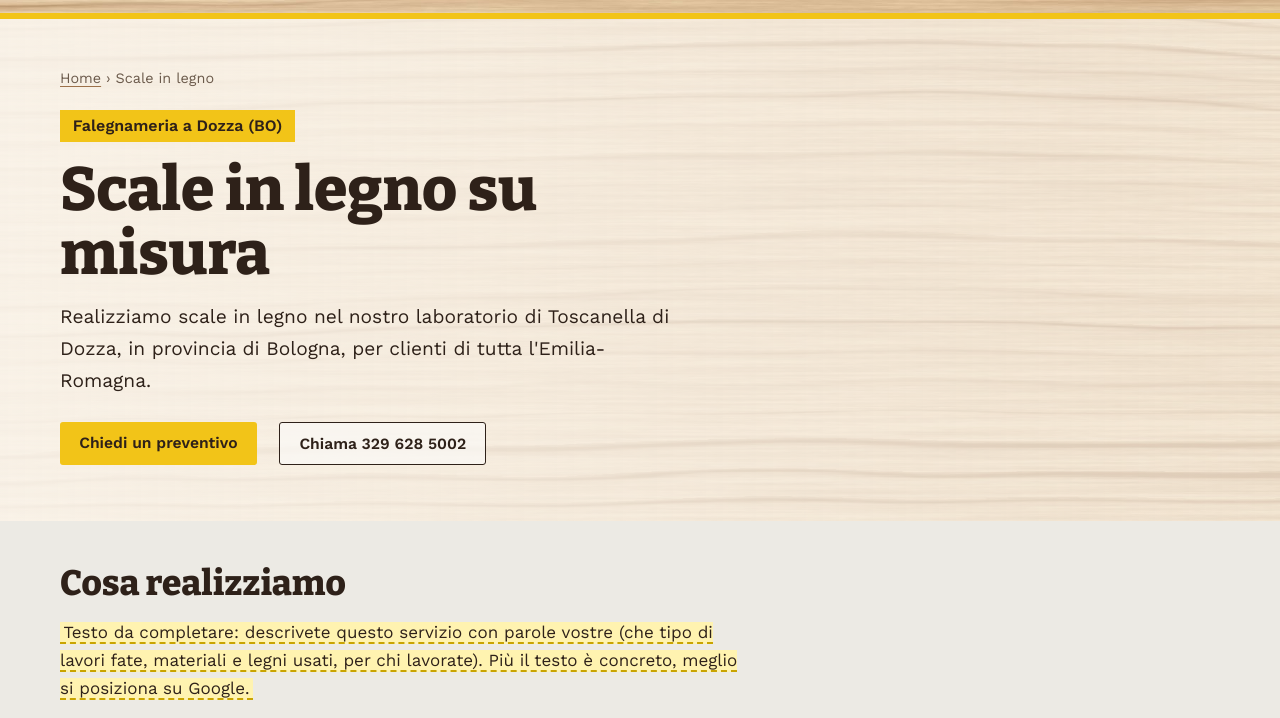
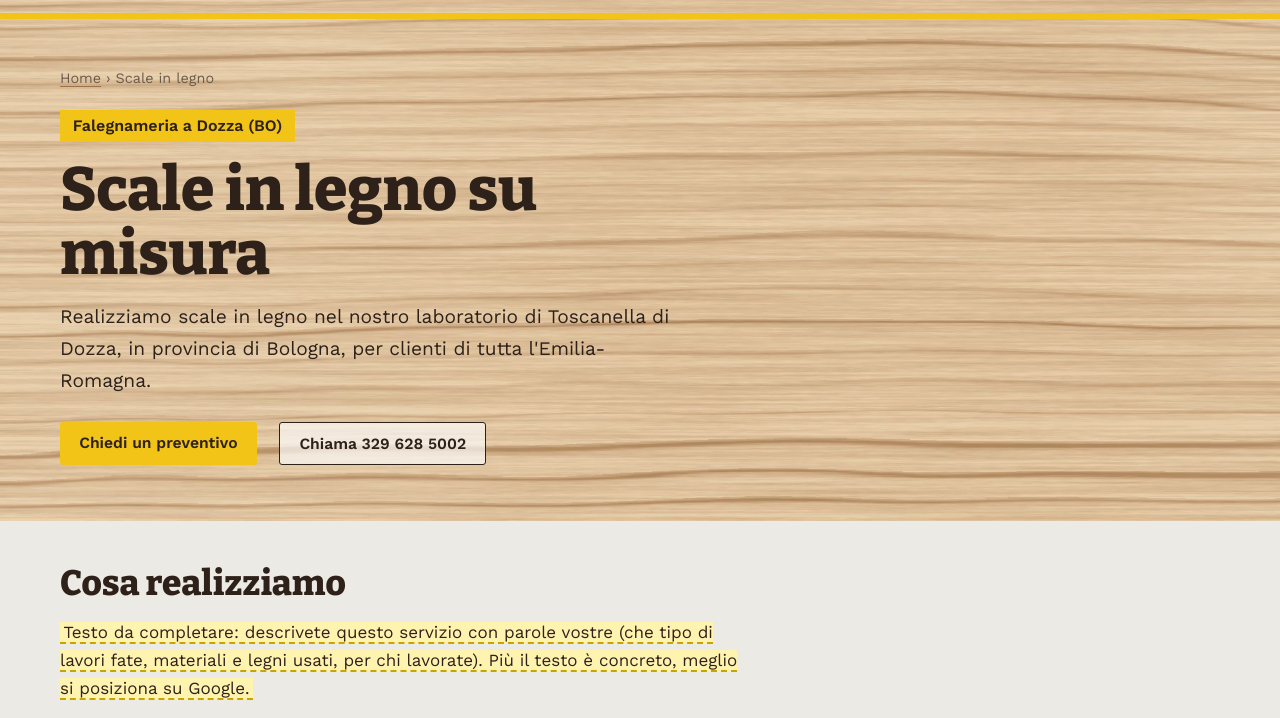
Before and after one commit to ilcastoro/ilcastoro.github.io, a plain HTML site: page scale-in-legno.html in a window 1280 px wide. Shown: the part 75-793 px from the top of the page. Drawn offline with nearby package versions, Linux system fonts and the light colour scheme.

Commit message:
Legno uniforme nell'apertura, senza sfumatura chiara a sinistra
Co-Authored-By: Claude Opus 5.5 <noreply@anthropic.com>
Claude-Session: https://claude.ai/code/session_013yCEezBgPxXtptbJ3hqXxY

```diff
--- a/pagine.css
+++ b/pagine.css
@@ -43,7 +43,7 @@ th{background:#f1e8da;font-weight:600}
 .servizio nav{display:flex;gap:.5rem}
 .servizio nav a{font-weight:600;text-decoration:none;padding:.55rem 1rem;border-radius:4px;background:rgba(251,250,247,.75);border:1.5px solid rgba(122,84,52,.25)}
 .servizio nav a:hover{background:var(--metro)}
-.apertura{background:linear-gradient(90deg,rgba(251,246,238,.9),rgba(251,246,238,.6)),url(img/legno-fondo.jpg) center/cover;padding:3rem 0 3.5rem}
+.apertura{background:#E2C8A2 url(img/legno-fondo.jpg) center/cover;padding:3rem 0 3.5rem}
 .briciole{font-size:.9rem;color:#6b5a4b;margin-bottom:1.2rem}
 .tag{display:inline-block;background:var(--metro);font:600 1rem "Work Sans",sans-serif;padding:.4rem .8rem}
 .apertura h1{font:800 clamp(2.2rem,5vw,3.8rem)/1.05 "Bitter",Georgia,serif;margin-top:1rem;max-width:18ch}
```
Also changed, not shown: index.html (+1 -1 lines).
